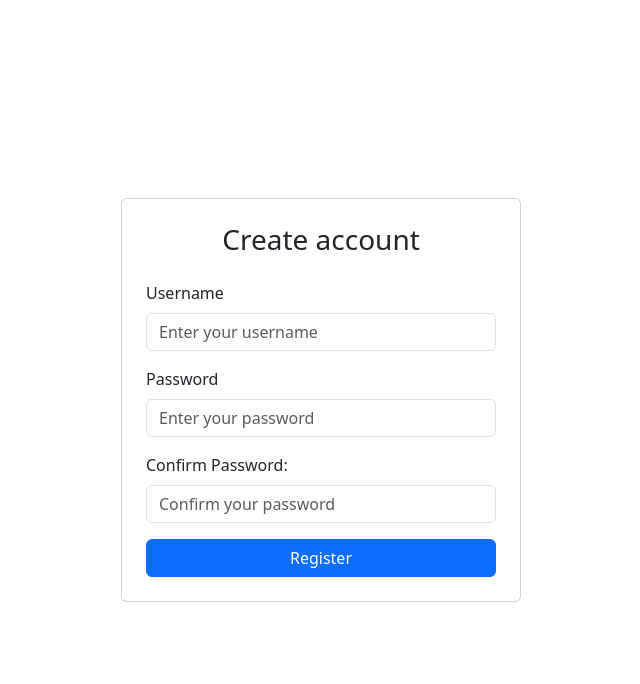
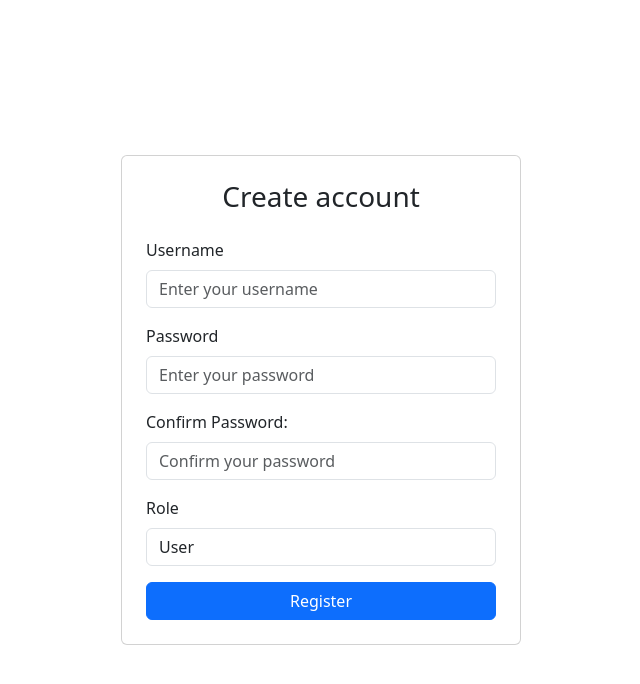
Before and after one commit to BenAubert56/Rating-AI-WebApp, a Flask app: page /register in a window 1280 px wide. Shown: the top 684 px of the page, without its empty margins (319-959 px from the left). Run offline with Flask 3, Linux system fonts and the light colour scheme.

Commit message:
add products with role

```diff
--- a/app/__init__.py
+++ b/app/__init__.py
@@ -15,5 +15,4 @@ bcrypt = Bcrypt(app)
 login_manager = LoginManager(app)
 login_manager.login_view = 'login'
 
-
 from app import main
--- a/app/main.py
+++ b/app/main.py
@@ -2,7 +2,7 @@ from datetime import datetime
 from flask import jsonify, render_template, request, redirect, url_for, flash, session
 from sqlalchemy import and_, asc, or_
 from app import app, db, bcrypt, login_manager
-from app.models import Product, User, Comment, Service
+from app.models import Product, User, Comment, Service, Role
 from functools import wraps
 
 @app.before_request
@@ -41,6 +41,7 @@ def register():
         username = request.form['username']
         password = request.form['password']
         confirm_password = request.form['confirm_password']
+        role_name = request.form['role']
 
         # Vérifier si l'utilisateur existe déjà
         existing_user = User.query.filter_by(username=username).first()
@@ -53,8 +54,13 @@ def register():
             flash('Passwords do not match. Please try again.', 'danger')
             return redirect(url_for('register'))
 
+        role = Role.query.filter_by(name=role_name).first()
+        if not role:
+            flash('Invalid role selected!')
+            return redirect(url_for('register'))
+
         hashed_password = bcrypt.generate_password_hash(password).decode('utf-8')
-        new_user = User(username=username, password=hashed_password)
+        new_user = User(username=username, password=hashed_password, role=role)
 
         try:
             db.session.add(new_user)
@@ -102,9 +108,18 @@ def logout():
 def index():
     current_user = session.get('username')
     if current_user:
+        user_id = session.get('user_id')
+        current_user = User.query.filter(
+                User.id == user_id
+        ).first()
+        print(current_user)
+        role = Role.query.filter(
+            Role.id == current_user.role_id
+        ).first()
+        is_admin = role.name == 'admin'
         products = Product.query.all()
         services = Service.query.all()
-        return render_template('products_services.html', products=products, services=services)
+        return render_template('index.html', products=products, services=services, is_admin=is_admin)
     else:
         return redirect(url_for('login'))
 
@@ -119,4 +134,30 @@ def add_comment(item_type, item_id):
         comment = Comment(content=content, user_id=user_id, service_id=item_id)
     db.session.add(comment)
     db.session.commit()
-    return redirect(url_for('products_services'))
+    return redirect(url_for('index'))
+
+@app.route('/add_product', methods=['GET', 'POST'])
+@session_login_required
+def add_product():
+    user_id = session.get('user_id')
+    current_user = User.query.filter(
+            User.id == user_id
+    ).first()
+    print(current_user)
+    role = Role.query.filter(
+        Role.id == current_user.role_id
+    ).first()
+    if role.id != 2:
+        flash('You do not have permission to access this page.')
+        return redirect(url_for('index'))
+
+    if request.method == 'POST':
+        name = request.form['name']
+        price = request.form['price']
+        product = Product(name=name, price=price)
+        db.session.add(product)
+        db.session.commit()
+        flash('Product added successfully!')
+        return redirect(url_for('index'))
+
+    return render_template('add_products.html')
--- a/app/templates/register.html
+++ b/app/templates/register.html
@@ -23,6 +23,13 @@
                     <label for="confirm_password" class="form-label">Confirm Password:</label>
                     <input type="password" class="form-control" id="confirm_password" name="confirm_password"  placeholder="Confirm your password" required>
                 </div>
+                <div class="mb-3">
+                    <label for="role" class="form-label">Role</label>
+                    <select class="form-control" id="role" name="role" required>
+                        <option value="user">User</option>
+                        <option value="admin">Admin</option>
+                    </select>
+                </div>
                 <button type="submit" class="btn btn-primary w-100">Register</button>
             </form>
         </div>
--- a/run.py
+++ b/run.py
@@ -1,4 +1,18 @@
-from app import app
+from app import app, db
+from app.models import Role
 
+with app.app_context():
+    db.create_all()
+
+    # Créer les rôles de base
+    if not Role.query.filter_by(name='user').first():
+        user_role = Role(name='user')
+        db.session.add(user_role)
+
+    if not Role.query.filter_by(name='admin').first():
+        admin_role = Role(name='admin')
+        db.session.add(admin_role)
+
+    db.session.commit()
 if __name__ == '__main__':
     app.run(debug=True, host='127.0.0.1', port=8081)
```
Also changed, not shown: app/models.py (+10 -6 lines), app/templates/add_products.html (added, +19 -0 lines), app/templates/index.html (+32 -3 lines), app/templates/products_services.html (deleted, +0 -36 lines), instance/database.db.
